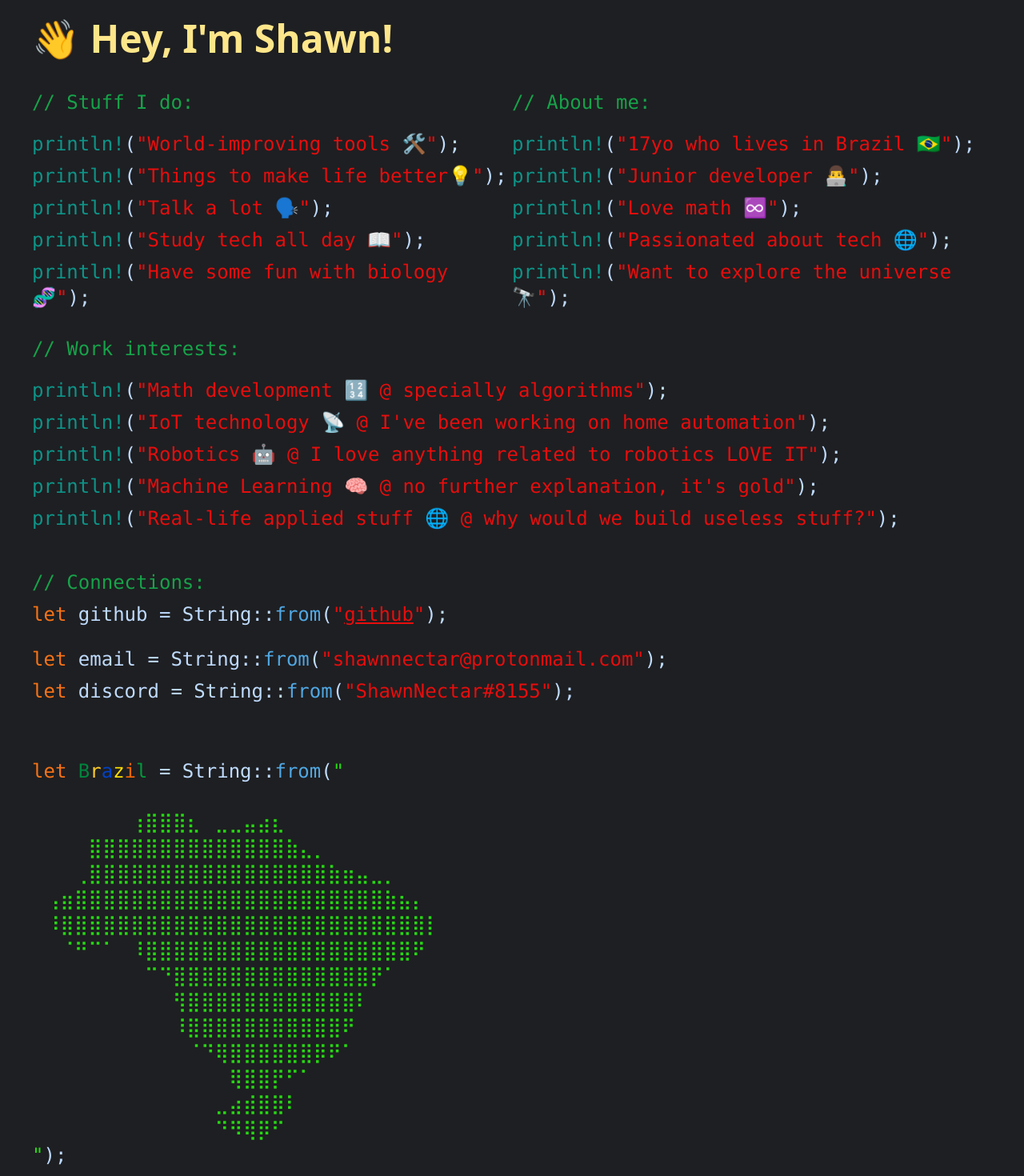
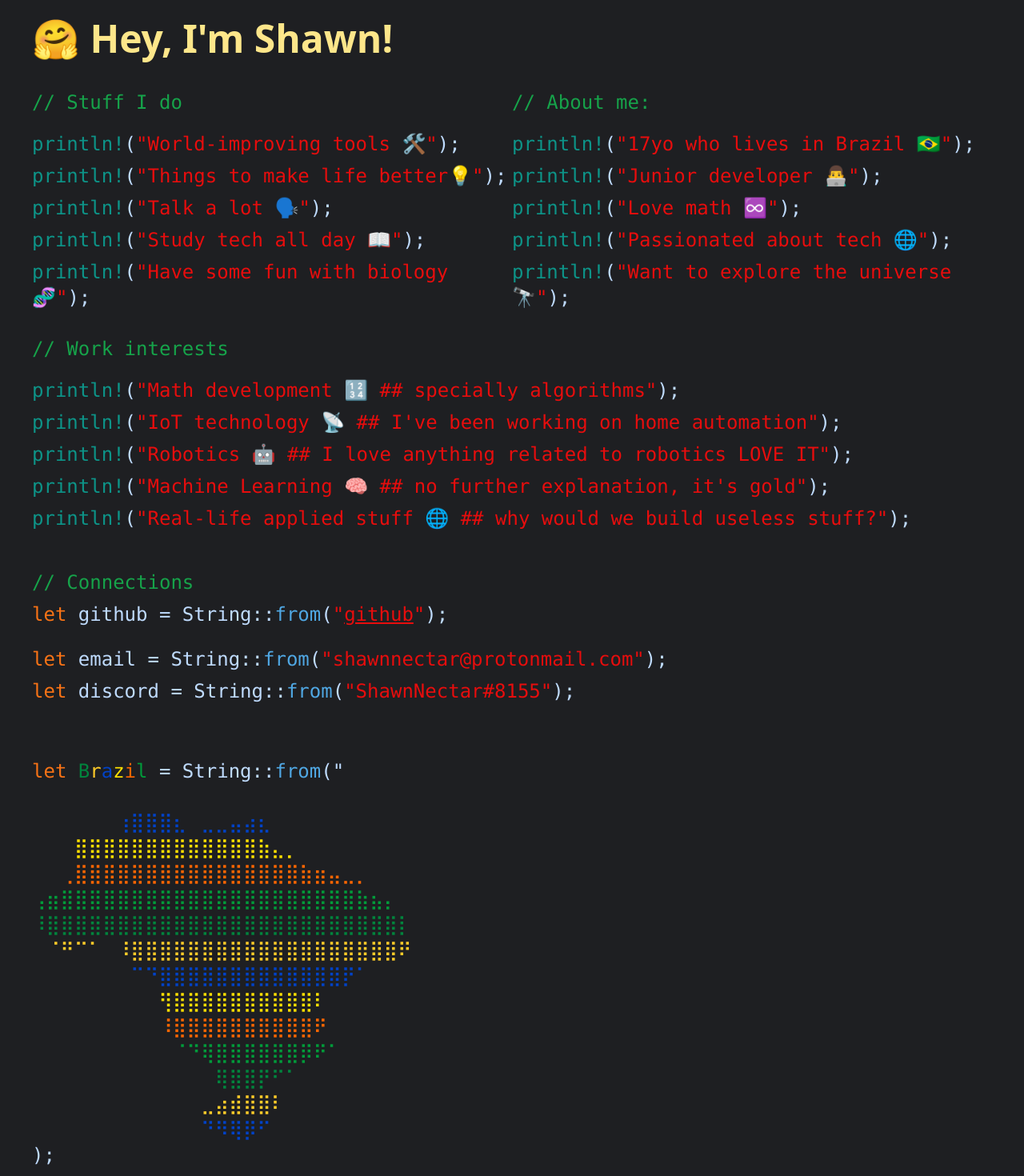
Before and after one commit to ShawnNectar/portfolio-v1, a Vue app: page / in a window 1280 px wide. Shown: the top 1470 px of the page at 80% size. Built offline with nearby package versions, Linux system fonts and the light colour scheme.

Commit message:
[minor] @ #

```diff
--- a/src/App.vue
+++ b/src/App.vue
@@ -8,17 +8,18 @@ import Brazil from "@/components/Brazil.vue";
 </script>
 
 <template>
-    <div class="px-10 pt-6">
-        <div>
-            <h1 class="text-5xl font-semibold pb-5 text-amber-200">👋 Hey, I'm Shawn!</h1>
-            <div class="grid grid-cols-2">
+    <div class="lg:px-10 md:px-10 sm:px-0 pt-6">
+        <div class="lg:px-0 md:px-10 sm:px-10">
+            <h1 class="text-5xl font-semibold pb-5 text-amber-200">🤗 Hey, I'm Shawn!</h1>
+            <div class="grid 2xl:grid-cols-3 lg:grid-cols-2 md:grid-cols-1">
                 <StuffIDo />
                 <AboutMe />
+                <div class="md:col-span-2">
+                    <WorkInterests />
+                </div>
             </div>
+        </div>
 
-            <WorkInterests />
-
-        </div>
         <Connections />
         <Brazil />
     </div>
--- a/src/components/Brazil.vue
+++ b/src/components/Brazil.vue
@@ -3,7 +3,7 @@
 </script>
 
 <template>
-    <div class="font-mono text-2xl text-blue-200 pt-10">
+    <div class="font-mono text-2xl text-blue-200 pt-10 pb-10">
         <h1>
             <span class="text-orange-500">let </span>
             <span style="color: #00843D">B</span>
@@ -11,23 +11,23 @@
             <span style="color: #0142c7">a</span>
             <span style="color: #FEDF00">z</span>
             <span style="color: #FF6600">i</span>
-            <span style="color: #009B3A">l</span> = String::<span style="color: #50a8e4;">from</span>(<span
-                style="color: #26d912;">"<br/>⠀⠀⠀⠀⠀⠀⠀⠀⠀
-            ⠀⠀⠀⠀⠀⠀⠀⠀⠀⠀⠀⠀⠀⠀⠀⠀⠀⠀⠀⠀⠀⠀⠀⠀⠀⠀⠀⠀⠀⠀⠀<br/>
-            ⠀⠀⠀⠀⠀⠀⠀⢰⣿⣿⣿⣆⠀⣀⣀⣤⣴⣆⠀⠀⠀⠀⠀⠀⠀⠀⠀⠀⠀⠀<br/>
-            ⠀⠀⠀⠀⣿⣿⣿⣿⣿⣿⣿⣿⣿⣿⣿⣿⣿⣿⣷⣄⡀⠀⠀⠀⠀⠀⠀⠀⠀⠀<br/>
-            ⠀⠀⠀⢀⣿⣿⣿⣿⣿⣿⣿⣿⣿⣿⣿⣿⣿⣿⣿⣿⣿⣷⣶⣤⣀⡀⠀⠀⠀⠀<br/>
-            ⠀⢠⣶⣿⣿⣿⣿⣿⣿⣿⣿⣿⣿⣿⣿⣿⣿⣿⣿⣿⣿⣿⣿⣿⣿⣷⣦⡄⠀<br/>
-            ⠀⠸⣿⣿⣿⣿⣿⣿⣿⣿⣿⣿⣿⣿⣿⣿⣿⣿⣿⣿⣿⣿⣿⣿⣿⣿⣿⣿⡇⠀<br/>
-            ⠀⠀⠈⠛⠉⠁⠀⠸⣿⣿⣿⣿⣿⣿⣿⣿⣿⣿⣿⣿⣿⣿⣿⣿⣿⣿⣿⠟⠀⠀<br/>
-            ⠀⠀⠀⠀⠀⠀⠀⠀⠉⠙⣿⣿⣿⣿⣿⣿⣿⣿⣿⣿⣿⣿⣿⣿⡟⠁⠀⠀⠀<br/>
-            ⠀⠀⠀⠀⠀⠀⠀⠀⠀⠀⢻⣿⣿⣿⣿⣿⣿⣿⣿⣿⣿⣿⣿⠇⠀⠀⠀⠀<br/>
-            ⠀⠀⠀⠀⠀⠀⠀⠀⠀⠀⠸⣿⣿⣿⣿⣿⣿⣿⣿⣿⣿⣿⠟⠀⠀⠀⠀⠀<br/>
-            ⠀⠀⠀⠀⠀⠀⠀⠀⠀⠀⠀⠈⠙⢿⣿⣿⣿⣿⣿⣿⡿⠟⠁⠀⠀⠀⠀⠀⠀<br/>
-            ⠀⠀⠀⠀⠀⠀⠀⠀⠀⠀⠀⠀⠀⠀⢿⣿⣿⡟⠋⠁⠀⠀⠀⠀⠀⠀⠀⠀⠀<br/>
-            ⠀⠀⠀⠀⠀⠀⠀⠀⠀⠀⠀⠀⠀⣀⣴⣾⣿⣿⠇⠀⠀⠀⠀⠀⠀⠀⠀⠀⠀⠀<br/>
-            ⠀⠀⠀⠀⠀⠀⠀⠀⠀⠀⠀⠀⠀⠙⠻⢿⡿⠋⠀⠀⠀⠀⠀⠀⠀⠀⠀⠀⠀⠀<br/>
-            "</span>);</h1>
+            <span style="color: #009B3A">l</span> = String::<span style="color: #50a8e4;">from</span>("<br/>
+            <span style='color: #00843D'>⠀⠀⠀⠀⠀⠀⠀⠀⠀</span><br/>
+            <span style='color: #0142c7'>⠀⠀⠀⠀⠀⠀⢰⣿⣿⣿⣆⠀⣀⣀⣤⣴⣆⠀⠀⠀⠀⠀⠀⠀⠀⠀⠀⠀⠀</span><br/>
+            <span style='color: #FEDF00'>⠀⠀⠀⣿⣿⣿⣿⣿⣿⣿⣿⣿⣿⣿⣿⣿⣷⣄⡀⠀⠀⠀⠀⠀⠀⠀⠀⠀</span><br/>
+            <span style='color: #FF6600'>⠀⠀⢀⣿⣿⣿⣿⣿⣿⣿⣿⣿⣿⣿⣿⣿⣿⣿⣿⣷⣶⣤⣀⡀⠀⠀⠀⠀</span><br/>
+            <span style='color: #009B3A'>⢠⣶⣿⣿⣿⣿⣿⣿⣿⣿⣿⣿⣿⣿⣿⣿⣿⣿⣿⣿⣿⣿⣿⣷⣦⡄⠀</span><br/>
+            <span style='color: #00843D'>⠸⣿⣿⣿⣿⣿⣿⣿⣿⣿⣿⣿⣿⣿⣿⣿⣿⣿⣿⣿⣿⣿⣿⣿⣿⣿⡇⠀</span><br/>
+            <span style='color: #FFCC29'>⠀⠈⠛⠉⠁⠀⠸⣿⣿⣿⣿⣿⣿⣿⣿⣿⣿⣿⣿⣿⣿⣿⣿⣿⣿⣿⠟⠀⠀</span><br/>
+            <span style='color: #0142c7'>⠀⠀⠀⠀⠀⠀⠀⠉⠙⣿⣿⣿⣿⣿⣿⣿⣿⣿⣿⣿⣿⣿⡟⠁⠀⠀⠀</span><br/>
+            <span style='color: #FEDF00'>⠀⠀⠀⠀⠀⠀⠀⠀⠀⢻⣿⣿⣿⣿⣿⣿⣿⣿⣿⣿⠇⠀⠀⠀⠀</span><br/>
+            <span style='color: #FF6600'>⠀⠀⠀⠀⠀⠀⠀⠀⠀⠸⣿⣿⣿⣿⣿⣿⣿⣿⣿⣿⠟⠀⠀⠀⠀⠀</span><br/>
+            <span style='color: #009B3A'>⠀⠀⠀⠀⠀⠀⠀⠀⠀⠀⠈⠙⢿⣿⣿⣿⣿⣿⣿⡿⠟⠁⠀⠀⠀⠀⠀⠀</span><br/>
+            <span style='color: #00843D'>⠀⠀⠀⠀⠀⠀⠀⠀⠀⠀⠀⠀⠀⢿⣿⣿⡟⠋⠁⠀⠀⠀⠀⠀⠀⠀⠀⠀</span><br/>
+            <span style='color: #FFCC29'>⠀⠀⠀⠀⠀⠀⠀⠀⠀⠀⠀⠀⣀⣴⣾⣿⣿⠇⠀⠀⠀⠀⠀⠀⠀⠀⠀⠀⠀</span><br/>
+            <span style='color: #0142c7'>⠀⠀⠀⠀⠀⠀⠀⠀⠀⠀⠀⠀⠙⠻⢿⡿⠋⠀⠀⠀⠀⠀⠀⠀⠀⠀⠀⠀⠀</span><br/>
+            );
+        </h1>
     </div>
 </template>
 
--- a/src/components/Connections.vue
+++ b/src/components/Connections.vue
@@ -4,7 +4,7 @@
 
 <template>
     <div class="font-mono text-2xl text-blue-200 pt-10 pb-5">
-        <h1 class="text-2xl text-green-600 font-mono pb-2">// Connections: </h1>
+        <h1 class="text-2xl text-green-600 font-mono pb-2">// Connections </h1>
         <span class="text-orange-500">let </span>github = String::<span style="color: #50a8e4;">from</span>(<span
             style="color: #e70d0d;">"<a style="text-decoration: underline" href="https://github.com/ShawnNectar" target=”_blank”>github</a>"</span>);
         <div>
--- a/src/components/StuffIDo.vue
+++ b/src/components/StuffIDo.vue
@@ -4,7 +4,7 @@
 
 <template>
     <div class="text-2xl text-blue-200 font-mono">
-        <h1 class="text-green-600 py-5">// Stuff I do: </h1>
+        <h1 class="text-green-600 py-5">// Stuff I do </h1>
         <h2 class="pb-2">
             <span class="text-teal-600">println!</span>(<span style="color: #e70d0d;">"World-improving tools 🛠️"</span>);
         </h2>
--- a/src/components/WorkInterests.vue
+++ b/src/components/WorkInterests.vue
@@ -4,21 +4,21 @@
 
 <template>
     <div class="text-2xl text-blue-200 font-mono">
-        <h1 class="text-green-600 py-5">// Work interests: </h1>
+        <h1 class="text-green-600 py-5">// Work interests </h1>
         <h2 class="pb-2">
-            <span class="text-teal-600">println!</span>(<span style="color: #e70d0d;">"Math development 🔢 @ specially algorithms"</span>);
+            <span class="text-teal-600">println!</span>(<span style="color: #e70d0d;">"Math development 🔢 ## specially algorithms"</span>);
         </h2>
         <h2 class="pb-2">
-            <span class="text-teal-600">println!</span>(<span style="color: #e70d0d;">"IoT technology 📡 @ I've been working on home automation"</span>);
+            <span class="text-teal-600">println!</span>(<span style="color: #e70d0d;">"IoT technology 📡 ## I've been working on home automation"</span>);
         </h2>
         <h2 class="pb-2">
-            <span class="text-teal-600">println!</span>(<span style="color: #e70d0d;">"Robotics 🤖 @ I love anything related to robotics LOVE IT"</span>);
+            <span class="text-teal-600">println!</span>(<span style="color: #e70d0d;">"Robotics 🤖 ## I love anything related to robotics LOVE IT"</span>);
         </h2>
         <h2 class="pb-2">
-            <span class="text-teal-600">println!</span>(<span style="color: #e70d0d;">"Machine Learning 🧠 @ no further explanation, it's gold"</span>);
+            <span class="text-teal-600">println!</span>(<span style="color: #e70d0d;">"Machine Learning 🧠 ## no further explanation, it's gold"</span>);
         </h2>
         <h2 class="pb-2">
-            <span class="text-teal-600">println!</span>(<span style="color: #e70d0d;">"Real-life applied stuff 🌐 @ why would we build useless stuff?"</span>);
+            <span class="text-teal-600">println!</span>(<span style="color: #e70d0d;">"Real-life applied stuff 🌐 ## why would we build useless stuff?"</span>);
         </h2>
     </div>
 </template>
```
